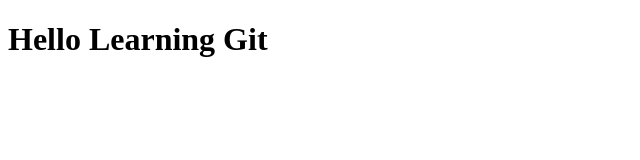
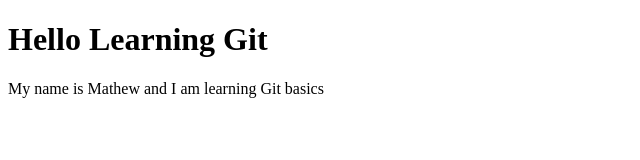
Before and after one commit to mathewkenyi07/gitlearning, a plain HTML site: page index.html in a window 1280 px wide. Shown: the whole page, without its empty margins (0-640 px from the left). Drawn offline with Linux system fonts and the light colour scheme.

Commit message:
second commit

```diff
--- a/index.html
+++ b/index.html
@@ -7,6 +7,7 @@
 </head>
 <body>
     <h1>Hello Learning Git</h1>
+    <p>My name is Mathew and I am learning Git basics</p>
 
 </body>
 </html>
```
